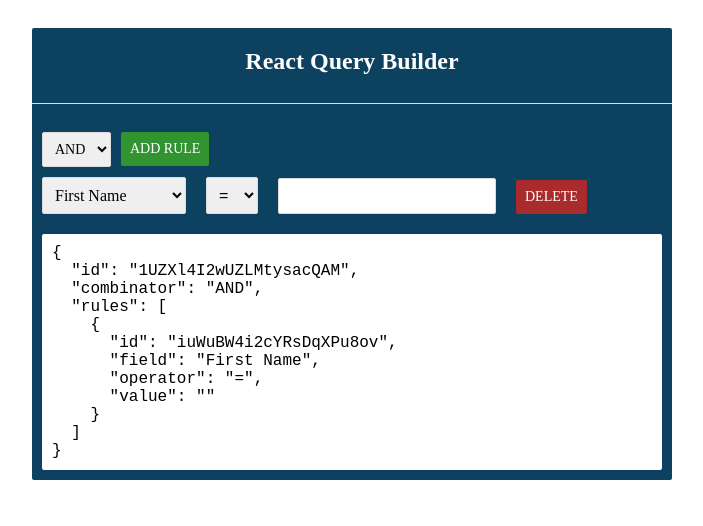
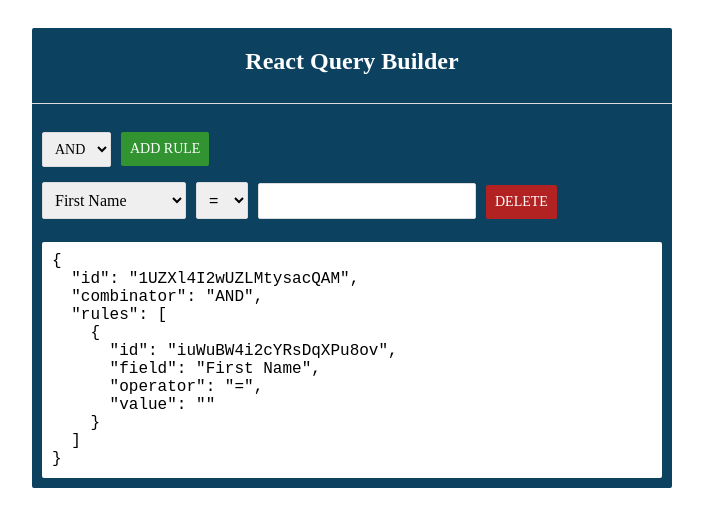
Before and after one commit to APIYOJENNIFER/react-query-builder, a React app: page / in a window 1280 px wide. Both pictures are taken after a click on the button "ADD RULE". Shown: the top 526 px of the page, without its empty margins (288-991 px from the left). Built offline with nearby package versions, Linux system fonts and the light colour scheme.

Commit message:
Place error text below input element

```diff
--- a/src/Rule.css
+++ b/src/Rule.css
@@ -1,5 +1,5 @@
 .select-student-info {
-  margin: 0 10px 10px 10px;
+  margin-right: 10px;
   padding: 8px;
   border: 1px solid gainsboro;
   border-radius: 2px;
@@ -8,7 +8,7 @@
 }
 
 .select-comparison-operator {
-  margin: 0 10px 10px 10px;
+  margin-right: 10px;
   padding: 8px;
   border: 1px solid gainsboro;
   border-radius: 2px;
@@ -16,7 +16,7 @@
 }
 
 .input-value {
-  margin: 0 10px 10px 10px;
+  margin-bottom: 3px;
   padding: 8px;
   border: 1px solid gainsboro;
   border-radius: 2px;
@@ -26,16 +26,27 @@
 
 .btn-delete-rule {
   padding: 9px;
-  margin: 0 10px 10px 10px;
+  margin-left: 10px;
   border-radius: 2px;
   cursor: pointer;
   border: none;
   color: white;
   font-size: 14px;
-  background-color: rgb(169, 43, 43);
+  background-color: firebrick;
   font-family: 'Times New Roman', Times, serif;
 }
 
 .error-output {
-  color: rgb(221, 82, 82);
+  color: firebrick;
+  font-weight: 500;
 }
+
+.rule-item {
+  display: flex;
+  align-items: baseline;
+  margin: 5px 10px 10px 10px;
+}
+
+.input-error {
+  display: grid;
+}
--- a/src/components/RuleItem.js
+++ b/src/components/RuleItem.js
@@ -19,11 +19,13 @@ class RuleItem extends PureComponent {
     } = this.props;
 
     return (
-      <div>
+      <div className="rule-item">
         <Field onFieldChange={onFieldChange} />
         <Operator onOperatorChange={onOperatorChange} />
-        <Value onValueChange={onValueChange} value={value} />
-        <Error isValid={isValid} errorMessage={errorMessage} />
+        <div className="input-error">
+          <Value onValueChange={onValueChange} value={value} />
+          <Error isValid={isValid} errorMessage={errorMessage} />
+        </div>
         <GeneralButton
           className="btn-delete-rule"
           onClick={onDelete}
```
